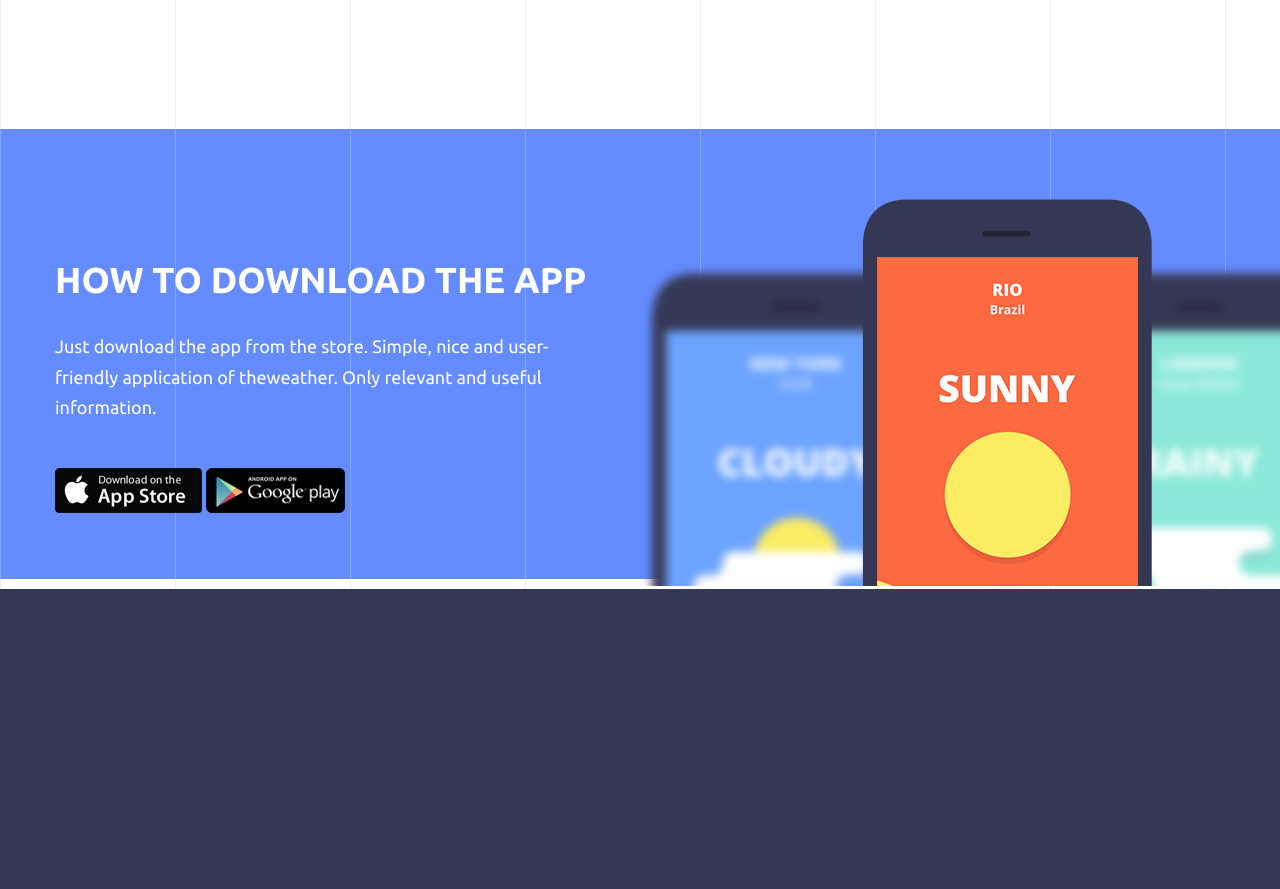
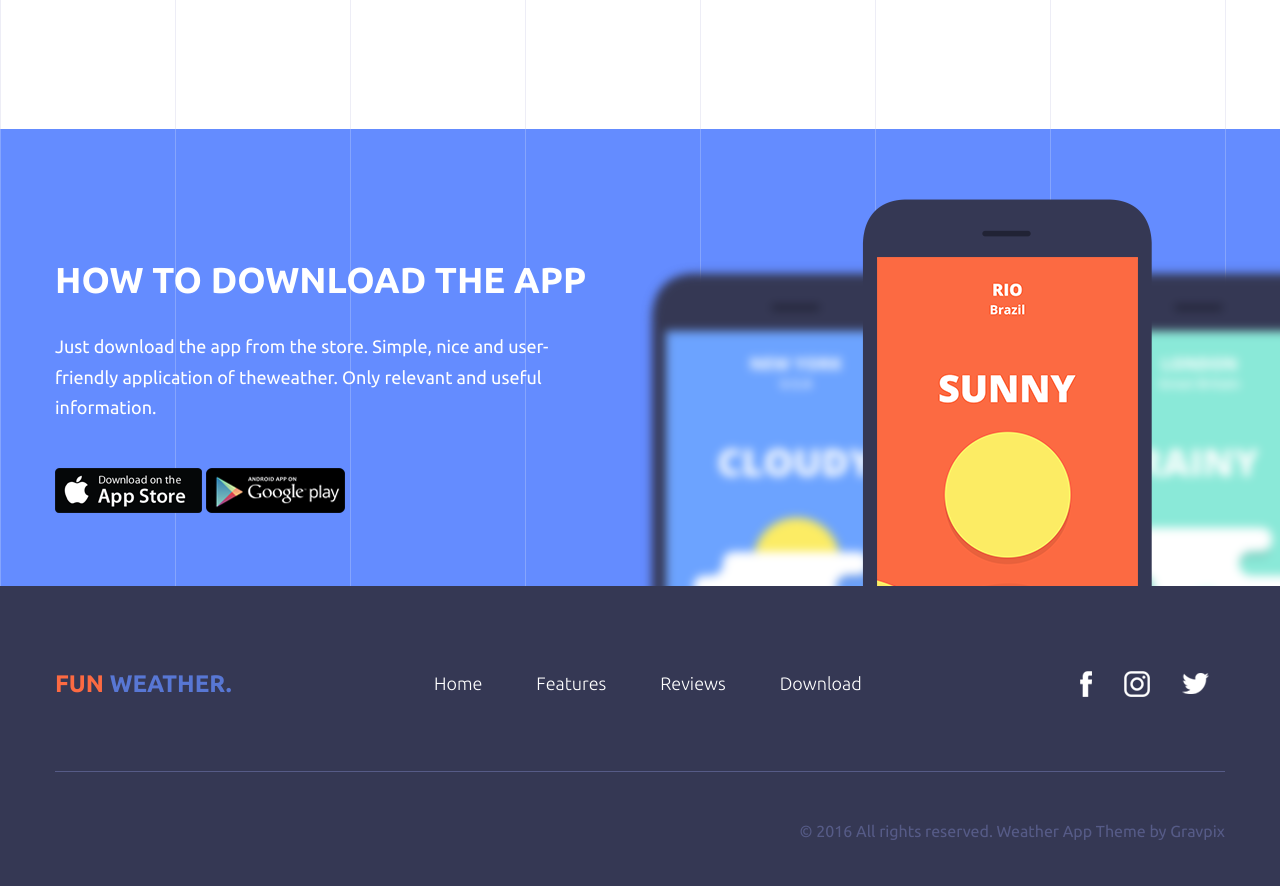
Before and after one commit to keeeisa/avenue-fashion, a plain HTML site: page index.html in a window 1280 px wide. Shown: the part 6020-6909 px from the top of the page. Drawn offline with nearby package versions, Linux system fonts and the light colour scheme; a script that the page names is missing.

Commit message:
finalize

```diff
--- a/css/style.css
+++ b/css/style.css
@@ -409,7 +409,7 @@ section#widgets{
   background-color:#648cff;
   background-image: url('../img/body-bg-blue.png');
   background-repeat: repeat-x repeat-y;
-  height:450px;
+  height:457px;
 }
 .h1-white, .p-white{
   color:white;
@@ -436,6 +436,7 @@ section#widgets{
 }
 .download-col-2{
   width:50%;
+  height:457px;
 }
 .download-screens{
   margin-top: 70px;
@@ -444,5 +445,42 @@ section#widgets{
 footer.footer{
   background-color:#353854;
   height:300px;
-  z-index:999;
+  display: -webkit-box;
+  display: -ms-flexbox;
+  display: flex;
+  /*z-index:999;*/
 }
+.footer-wrapper{
+  width:1170px;
+  margin:0 auto;
+}
+.footer-wrapper .navigation{
+  margin-top:60px;
+}
+.logo-blue{
+  color:#5877d4;
+}
+.logo-blue:visited{
+  color:#5877d4;
+}
+.logo span{
+  color:#fc6a42;
+}
+.copywrite{
+  display:-webkit-box;
+  display:-ms-flexbox;
+  display:flex;
+  -webkit-box-pack: end;
+      -ms-flex-pack: end;
+          justify-content: flex-end;
+  -webkit-box-orient:horizontal;
+  -webkit-box-direction:normal;
+      -ms-flex-direction:row;
+          flex-direction:row;
+  border-top:1px solid #565b87;
+  margin-top:50px;
+}
+.copywrite span{
+  color:#565b87;
+  padding-top:50px;
+}
--- a/index.html
+++ b/index.html
@@ -185,12 +185,28 @@
       </div>
 
     </div>
-    <footer class="footer">
 
-    </footer>
   </section>
-  <!-- <footer class="footer">
-
-  </footer> -->
+  <footer class="footer">
+    <div class="footer-wrapper cf">
+      <nav class="navigation">
+        <h1 class="logo blue"><a href="#hero" class="logo-blue"><span class="orange">Fun</span> weather.</a></h1>
+        <div class="nav-items">
+          <a class="nav-item" href="#">Home</a>
+          <a class="nav-item" href="#">Features</a>
+          <a class="nav-item" href="#">Reviews</a>
+          <a class="nav-item" href="#">Download</a>
+        </div>
+        <div class="social-icons">
+          <a class="fb-soc-icon" href="http://facebook.com" target="_blank"><img src="img/fb.png"></a>
+          <a class="insta-soc-icon" href="http://instagram.com" target="_blank"><img src="img/insta.png"></a>
+          <a class="tw-soc-icon" href="http://twitter.com" target="_blank"><img src="img/tw.png"></a>
+        </div>
+      </nav>
+      <div class="copywrite">
+        <span class="p-copywrite">© 2016 All rights reserved. Weather App Theme by Gravpix</span>
+      </div>
+    </div>
+  </footer>
 </body>
 </html>
```
